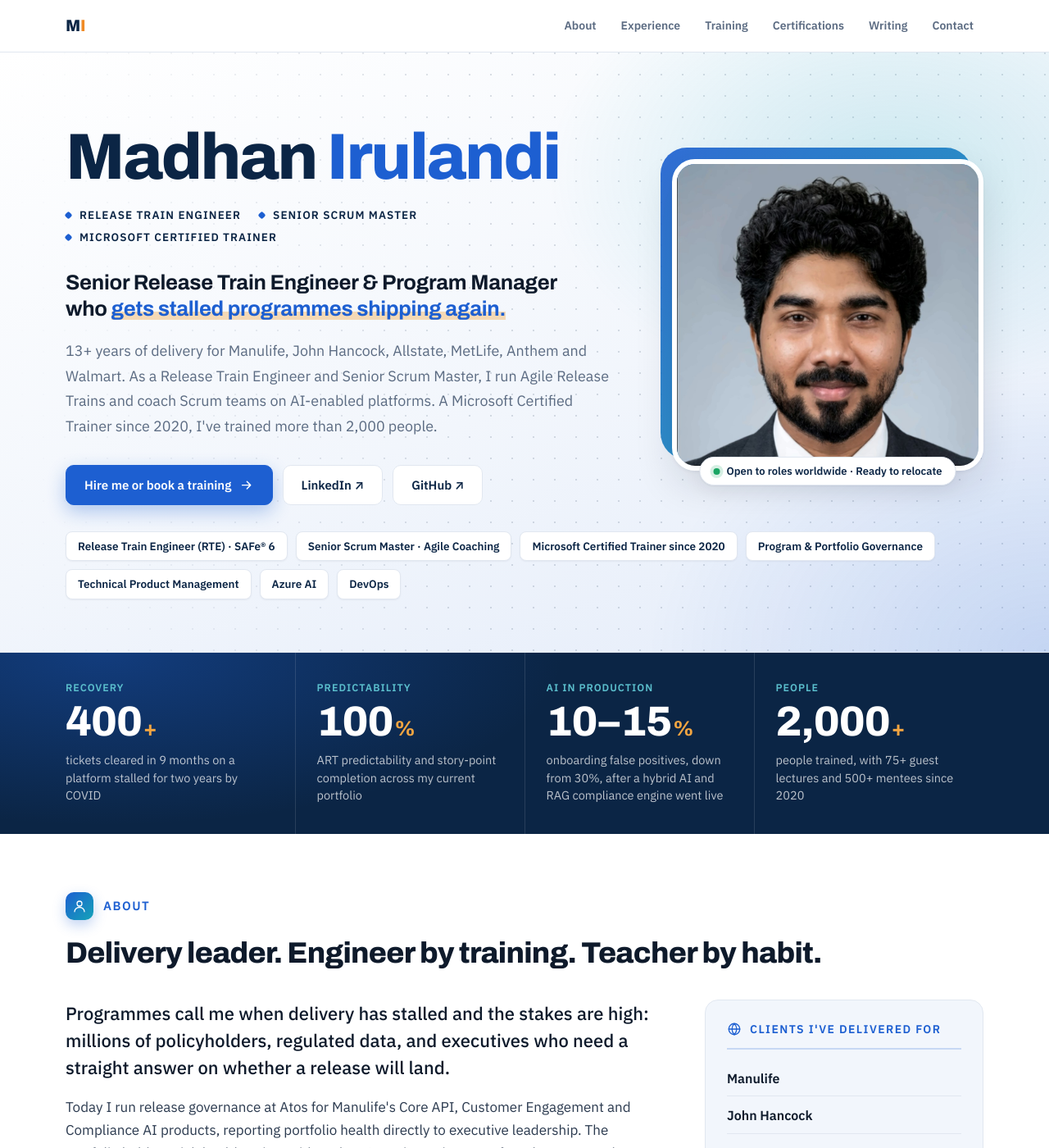
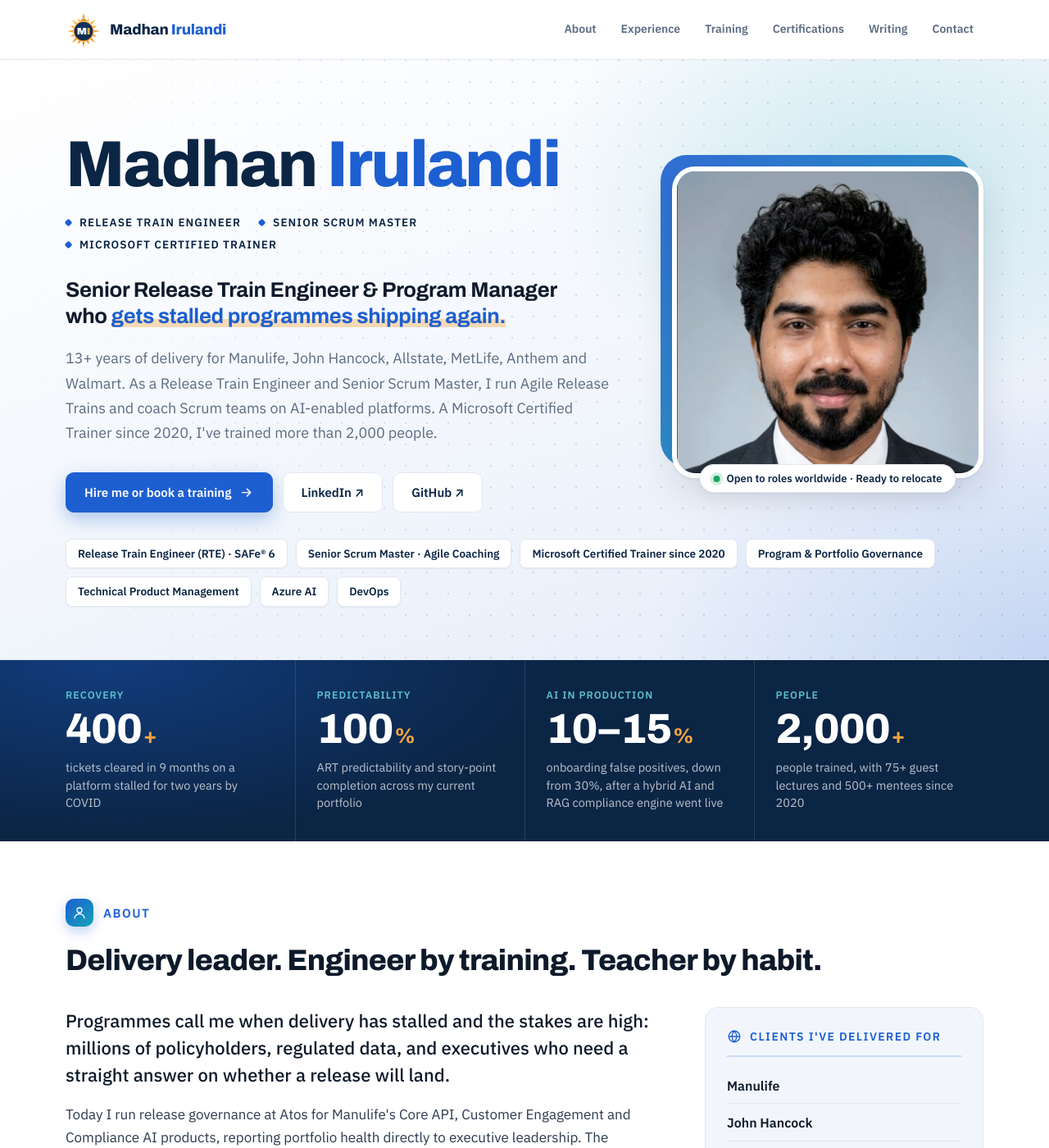
Before and after one commit to Madhan-I/Madhan-I.github.io, a Jekyll site: the page built from index.html, in a window 1280 px wide and 1400 px high. Shown: the whole window at 82% size. Built offline with Jekyll 4.4.1, drawn with Linux system fonts in a browser that asks for light colours.

Commit message:
New personal emblem: sun-mane (Leo), light over darkness, temple kalasam; logo with name in header
Co-Authored-By: Claude Opus 5.5 <noreply@anthropic.com>
Claude-Session: https://claude.ai/code/session_01MFRrTt7LBDdX57m85KHNGp

```diff
--- a/_includes/nav.html
+++ b/_includes/nav.html
@@ -2,7 +2,7 @@
 {%- assign th = site.data.theme -%}
 <nav>
   <div class="wrap">
-    <a class="mark" href="{{ '/' | relative_url }}" aria-label="Madhan Irulandi, home">M<span>I</span></a>
+    <a class="mark" href="{{ '/' | relative_url }}" aria-label="Madhan Irulandi, home"><img src="{{ '/assets/icons/emblem.svg' | relative_url }}?v=6" alt="" width="40" height="40"><span class="mark-name">Madhan <b>Irulandi</b></span></a>
     <ul>
       {% unless th.show.about == false %}<li><a href="{{ '/#about' | relative_url }}">About</a></li>{% endunless %}
       {% unless th.show.experience == false %}<li><a href="{{ '/#experience' | relative_url }}">Experience</a></li>{% endunless %}
--- a/_layouts/default.html
+++ b/_layouts/default.html
@@ -8,10 +8,10 @@
   <meta name="referrer" content="strict-origin-when-cross-origin">
   <meta name="color-scheme" content="light">
   {% seo %}
-  <link rel="icon" href="{{ '/favicon.ico' | relative_url }}?v=5" sizes="any">
-  <link rel="icon" href="{{ '/assets/icons/favicon.svg' | relative_url }}?v=5" type="image/svg+xml">
-  <link rel="icon" href="{{ '/assets/icons/icon-32.png' | relative_url }}?v=5" type="image/png" sizes="32x32">
-  <link rel="apple-touch-icon" href="{{ '/assets/icons/apple-touch-icon.png' | relative_url }}?v=5">
+  <link rel="icon" href="{{ '/favicon.ico' | relative_url }}?v=6" sizes="any">
+  <link rel="icon" href="{{ '/assets/icons/favicon.svg' | relative_url }}?v=6" type="image/svg+xml">
+  <link rel="icon" href="{{ '/assets/icons/icon-32.png' | relative_url }}?v=6" type="image/png" sizes="32x32">
+  <link rel="apple-touch-icon" href="{{ '/assets/icons/apple-touch-icon.png' | relative_url }}?v=6">
   <link rel="manifest" href="{{ '/site.webmanifest' | relative_url }}">
   <meta name="theme-color" content="#0B2545">
   <link rel="preload" href="{{ '/assets/fonts/archivo-latin-wdth-normal.woff2' | relative_url }}" as="font" type="font/woff2" crossorigin>
--- a/assets/css/style.css
+++ b/assets/css/style.css
@@ -342,7 +342,7 @@ button { font-family: var(--body); }
 .clients h3 { display: flex; align-items: center; gap: 10px; font: 700 14px/1.2 var(--body); letter-spacing: .1em; text-transform: uppercase; color: var(--brand); margin: 0 0 14px; padding-bottom: 14px; border-bottom: 2px solid color-mix(in srgb, var(--brand) 20%, transparent); }
 .clients h3 .ic { width: 18px; height: 18px; }
 .quick dt { font: 700 14px/1.2 var(--body); letter-spacing: .1em; }
-.mark span { color: #F08A24; }
+/* (old MI text logo colour removed) */
 
 /* section labels: icon tile + title (no numbers) */
 .label .ic { width: 34px; height: 34px; padding: 8px; border-radius: 10px; color: #FFFFFF; background: linear-gradient(135deg, var(--brand), var(--brand-2)); box-shadow: 0 6px 16px color-mix(in srgb, var(--brand) 28%, transparent); }
@@ -353,3 +353,11 @@ button { font-family: var(--body); }
 .abody .extra { display: inline-block; margin-top: 6px; font-weight: 600; font-size: 14px; text-decoration: none; }
 .abody .extra:hover { text-decoration: underline; }
 .abody .anote { display: block; margin-top: 4px; font-size: 12.5px; color: var(--muted); font-style: italic; }
+
+/* logo: emblem + name */
+.mark { display: inline-flex; align-items: center; gap: 10px; }
+.mark img { width: 44px; height: 44px; display: block; transition: transform .4s ease; }
+.mark:hover img { transform: rotate(12deg); }
+.mark-name { font: 800 18px/1 var(--display); color: var(--navy); letter-spacing: -0.01em; }
+.mark-name b { color: var(--brand); font-weight: 800; }
+.mark span.mark-name { color: var(--navy); }
```
Also changed, not shown: assets/icons/apple-touch-icon.png, assets/icons/emblem.svg (added), assets/icons/favicon.svg, assets/icons/icon-192.png, assets/icons/icon-32.png, assets/icons/icon-512.png, favicon.ico, site.webmanifest.
